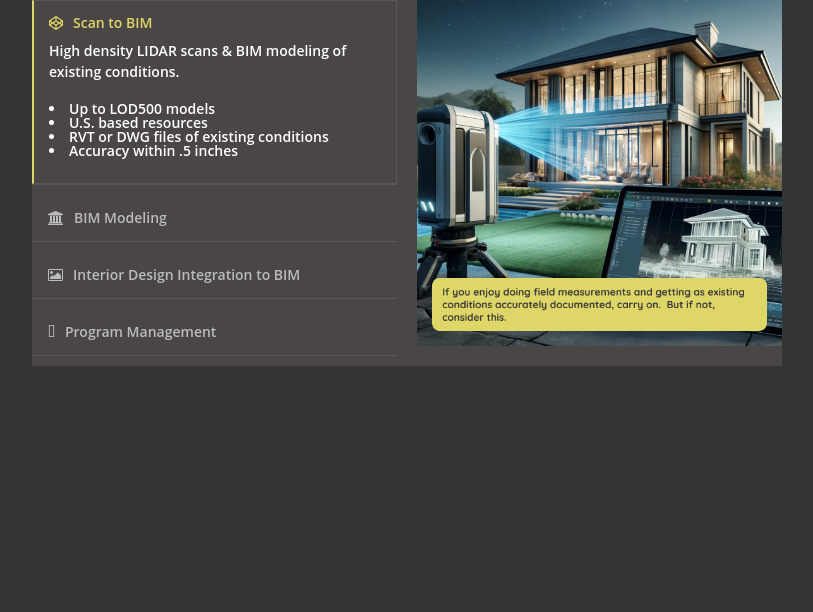
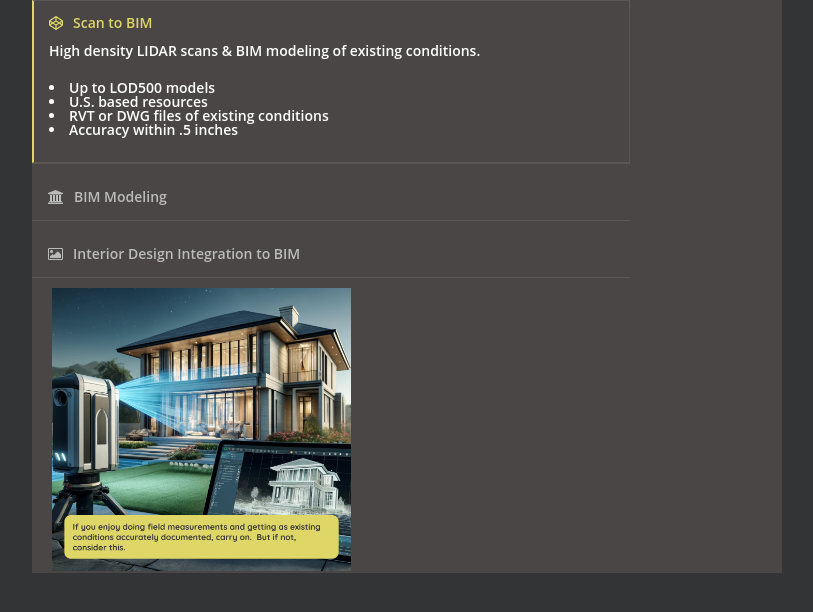
Before and after one commit to cs-limpes/craydltabsbuilder, a plain HTML site: page index.html in a window 1280 px wide. Shown: the whole page, without its empty margins (233-1046 px from the left). Drawn offline with Linux system fonts and the light colour scheme.

Commit message:
adjusting for builder page

```diff
--- a/index.html
+++ b/index.html
@@ -53,21 +53,7 @@
             </label>
           </div>
 
-          <div class="tab">
-            <input id="tab4" type="radio" name="tabs">
-            <label for="tab4">Program Management
-              <section id="content4">
-                <ul>
-                  <li>Preconstruction team assembly</li>
-                  <li>Program management</li>
-                  <li>*requires BIM Modeling & ID to Integration to BIM Services</li>
-                  <li>**requires Scan to BIM services with existing conditions</li>
-                </ul>
-              </section>
-            </label>
-          </div>
-        </div>
-      </div>
+
 
       <div class="image-container">
         <img src="image1.png" alt="Tab Image" id="tabImage">
--- a/styles.css
+++ b/styles.css
@@ -91,7 +91,7 @@ label:hover {
 label[for='tab1']:before { content: '\f1cb'; }
 label[for='tab2']:before { content: '\f19c'; }
 label[for='tab3']:before { content: '\f03e'; }
-label[for='tab4']:before { content: '\f64a'; }
+
 
 section {
   max-height: 0;
```
